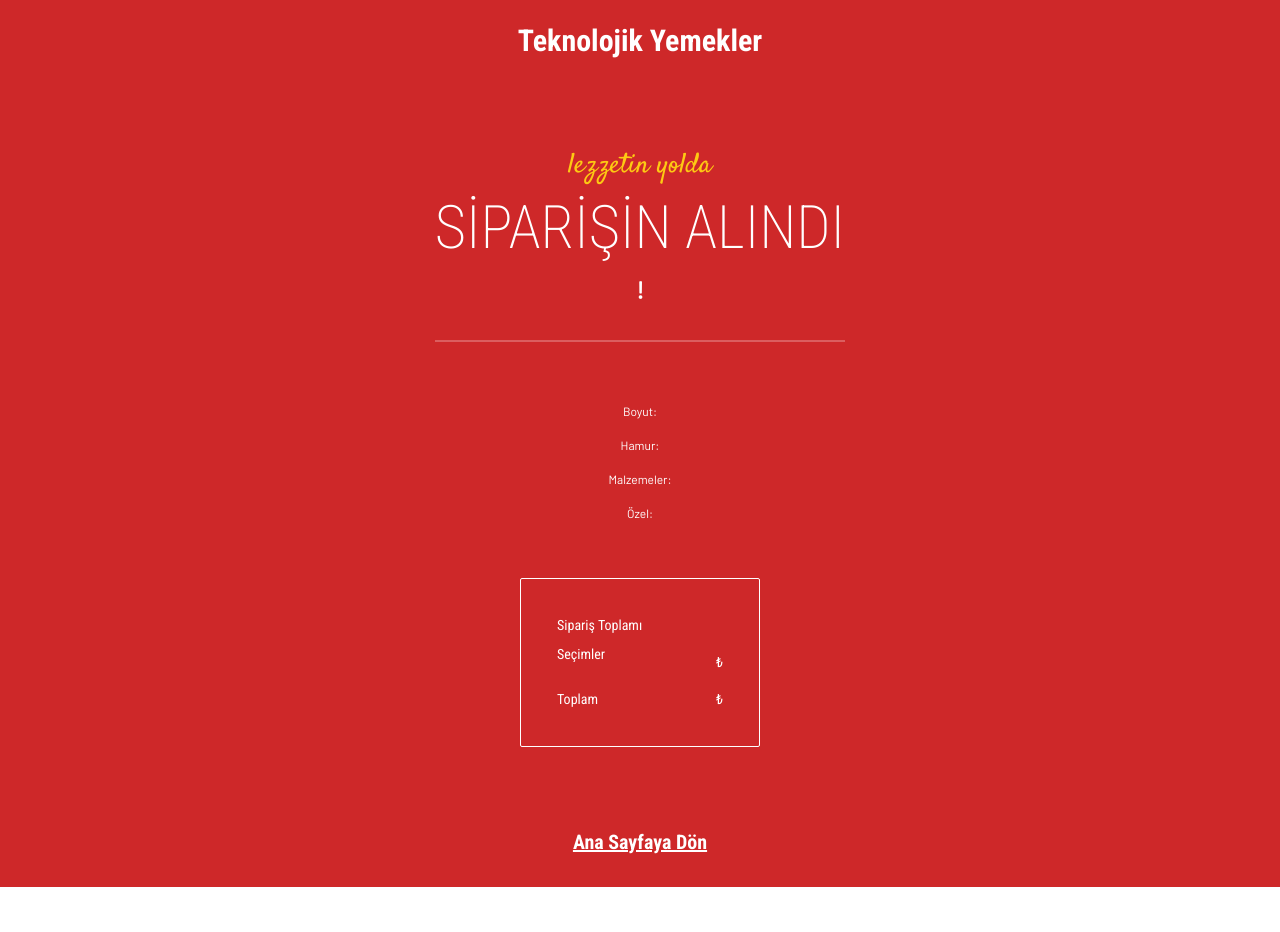
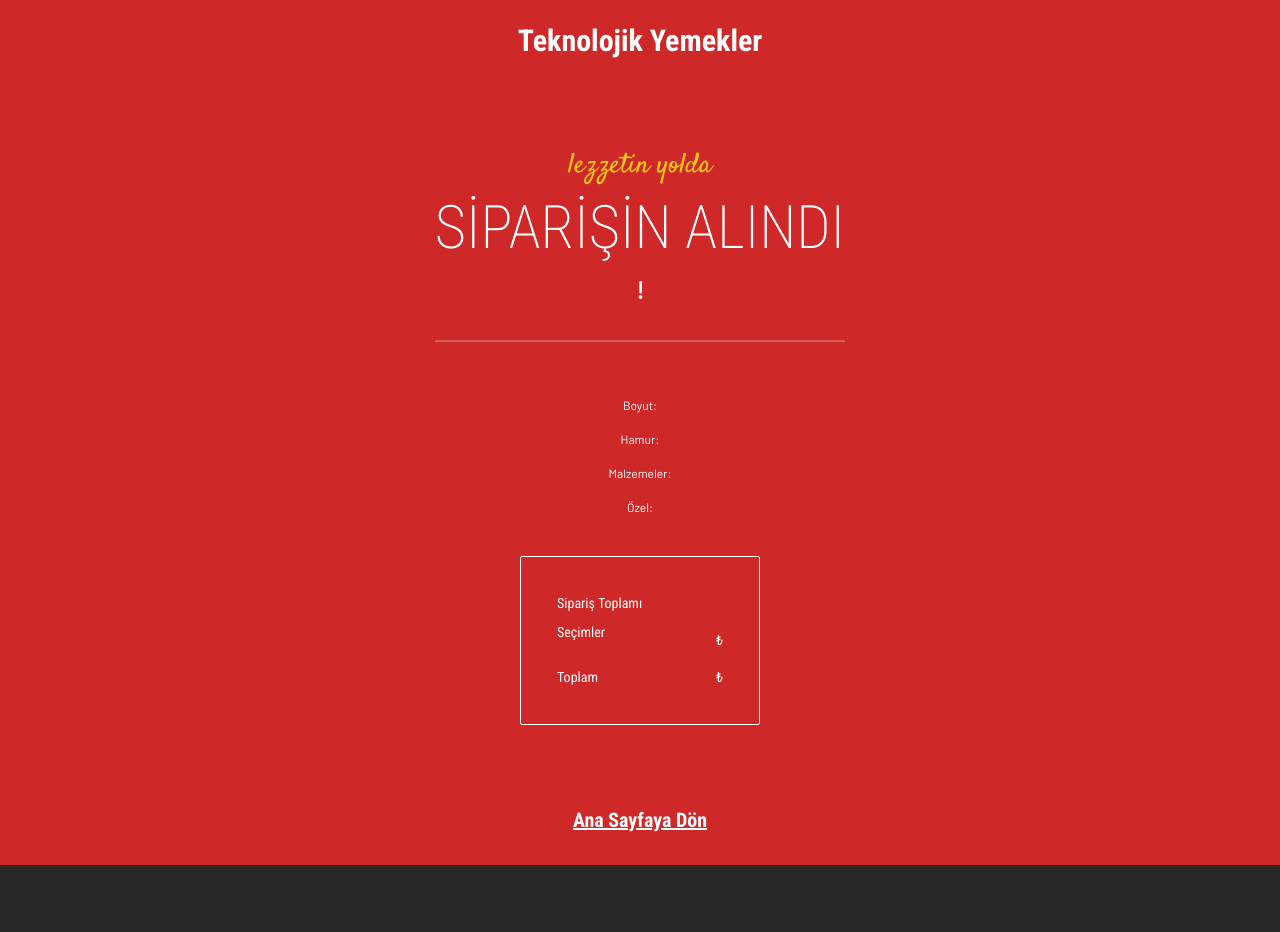
Before and after one commit to sirdashasan/fsweb-s7-challenge-pizza-main, a React (Vite) app: page /product in a window 1280 px wide. Shown: the top 932 px of the page. Before the commit the page ends 887 px from the top, so only its background shows below. Built offline with nearby package versions, Linux system fonts and the light colour scheme.

Commit message:
home-success-order sayfaları düzenlendi

```diff
--- a/src/components/HamurSecimi.jsx
+++ b/src/components/HamurSecimi.jsx
@@ -6,7 +6,9 @@ function HamurSecimi({ dough, handleDoughChange }) {
         className="hamur-title"
       >
         <div>
-          <p>Hamur Seç {!dough && <span className="text-danger">*</span>}</p>
+          <p style={{ fontSize: "15px" }}>
+            Hamur Seç {!dough && <span className="text-danger">*</span>}
+          </p>
         </div>
       </div>
       <div>
--- a/src/pages/Home.jsx
+++ b/src/pages/Home.jsx
@@ -16,31 +16,29 @@ export default function Anasayfa() {
   const [active, setActive] = useState("Pizza");
 
   return (
-    <div>
-      <div className="home-container">
+    <main>
+      <header className="home-container">
         <Header />
         <HomeYazisi />
         <HomeButton />
-      </div>
+      </header>
 
-      <div style={{ backgroundColor: "#FAF7F2" }}>
+      <section style={{ backgroundColor: "#FAF7F2" }}>
+        <nav>
           <Row>
             <Col md={3} />
             <MenuBar />
             <Col md={9} />
           </Row>
+        </nav>
 
-        <div>
-          <div>
+        <section>
           <PizzaCard />
-          </div>
-          <div>
           <BurgerCard />
           <KuryeCard />
-          </div>
-        </div>
+        </section>
 
-        <div
+        <section
           style={{
             textAlign: "center",
             marginTop: "0px",
@@ -66,7 +64,7 @@ export default function Anasayfa() {
           >
             Acıktıran Kodlara Doyuran Lezzetler
           </span>
-        </div>
+        </section>
 
         <MenuBarButtons active={active} setActive={setActive} />
         <div
@@ -82,7 +80,7 @@ export default function Anasayfa() {
           {Products.map(
             (product, index) =>
               active === product.type && (
-                <div
+                <section
                   key={product.id}
                   style={{
                     width: "30%",
@@ -91,7 +89,6 @@ export default function Anasayfa() {
                   }}
                 >
                   <FoodCards
-                    key={product.id}
                     imageSrc={product.image}
                     name={product.name}
                     price={product.price}
@@ -99,17 +96,15 @@ export default function Anasayfa() {
                     comment={product.comment}
                     id={product.id}
                   />
-
-                  {(index + 1) % 3 === 0 && (
-                    <div style={{ clear: "both" }}></div>
-                  )}
-                </div>
+                </section>
               )
           )}
         </div>
+      </section>
 
+      <footer>
         <Footer />
-      </div>
-    </div>
+      </footer>
+    </main>
   );
 }
--- a/src/pages/Order.jsx
+++ b/src/pages/Order.jsx
@@ -120,23 +120,26 @@ export default function Order() {
   console.log(orderDetails);
 
   return (
-    <div className="d-flex  flex-column">
-      <div className="order-header-container">
+    <main className="d-flex flex-column">
+      <header className="order-header-container">
         <Header />
-      </div>
+      </header>
 
-      <Row className="mt-3 order-yazilar-container">
+      <section className="mt-3 order-yazilar-container">
+        <Row>
           <Col md={4} />
           <Col md={4}>
             <OrderYazilar
-            selectedPrice={orderDetails.totalPrice} // selectedprice değiştim
+              selectedPrice={orderDetails.totalPrice}
               selectedProduct={orderDetails?.selectedProduct}
             />
           </Col>
           <Col md={4} />
         </Row>
+      </section>
 
-      <Row className="mt-3">
+      <section className="mt-3 order-options">
+        <Row>
           <Col md={4} />
           <Col md={2}>
             <PizzaBoyutu
@@ -153,8 +156,10 @@ export default function Order() {
           </Col>
           <Col md={4} />
         </Row>
+      </section>
 
-      <Row className="order-malzemeler">
+      <section className="order-malzemeler">
+        <Row>
           <Col md={4} />
           <Col md={4}>
             <Malzemeler
@@ -164,16 +169,23 @@ export default function Order() {
           </Col>
           <Col md={4} />
         </Row>
+      </section>
 
-      <Row className="order-name">
+      <section className="order-name">
+        <Row>
           <Col md={4} />
           <Col md={4}>
-          <NameInput name={orderDetails.name} handleNameChange={handleChange} />
+            <NameInput
+              name={orderDetails.name}
+              handleNameChange={handleChange}
+            />
           </Col>
           <Col md={4} />
         </Row>
+      </section>
 
-      <Row class="order-not">
+      <section className="order-note">
+        <Row>
           <Col md={4} />
           <Col md={4}>
             <SiparisNotu
@@ -183,15 +195,11 @@ export default function Order() {
           </Col>
           <Col md={4} />
         </Row>
+      </section>
 
-      <Row>
-        <Col md={4} />
-        <Col md={4}>
       <hr />
-        </Col>
-        <Col md={4} />
-      </Row>
 
+      <section className="order-details">
         <Row>
           <Col md={4} />
           <Col md={2}>
@@ -211,8 +219,11 @@ export default function Order() {
           </Col>
           <Col md={2} />
         </Row>
+      </section>
 
+      <footer>
         <Footer />
-    </div>
+      </footer>
+    </main>
   );
 }
--- a/src/pages/Success.jsx
+++ b/src/pages/Success.jsx
@@ -19,10 +19,10 @@ export default function Success() {
   console.log(orderSummary);
 
   return (
-    <div>
-      <div className="success-container">
+    <main className="success-container">
       <Header />
 
+      <section>
         <Row>
           <Col md={4} />
           <Col md={4}>
@@ -31,12 +31,13 @@ export default function Success() {
           <Col md={4} />
         </Row>
 
-        <div>
+        <section className="text-center">
           <p className="success-name">
-            <strong> {orderSummary?.name}!</strong>
+            <strong>{orderSummary?.name}!</strong>
           </p>
-        </div>
+        </section>
 
+        <section>
           <Row className="mt-3">
             <Col md={4} />
             <Col md={4}>
@@ -44,24 +45,21 @@ export default function Success() {
             </Col>
             <Col md={4} />
           </Row>
+        </section>
 
-        <Row
-          style={{
-            marginTop: "20px",
-          }}
-        >
+        <section>
+          <Row>
             <Col md={4} />
             <Col md={4}>
               <h5 className="success-selected-product">
-              <p>
                 <strong>{orderSummary?.selectedProduct}</strong>
-              </p>
               </h5>
+            </Col>
             <Col md={4} />
-          </Col>
           </Row>
+        </section>
 
-        <Row className="success-order-summary">
+        <section className="success-order-summary">
           <div className="success-size-dough-ingredient">
             <p>
               Boyut: <strong>{orderSummary?.size}</strong>
@@ -70,29 +68,29 @@ export default function Success() {
               Hamur: <strong>{orderSummary?.dough}</strong>
             </p>
             <p>
-              Malzemeler:{" "}
-              {orderSummary?.ingredients?.map((ingredient, i) => {
-                return (
-                  <p key={i}>
+              Malzemeler:
+              {orderSummary?.ingredients?.map((ingredient, index) => (
+                <span key={index}>
                   <strong>{ingredient}</strong>
-                  </p>
-                );
-              })}
+                  {index < orderSummary.ingredients.length - 1 ? ", " : ""}
+                </span>
+              ))}
             </p>
             <p>
               Özel: <strong>{orderSummary?.note}</strong>
             </p>
           </div>
-        </Row>
+        </section>
 
-        <Row className="success-selected-total-prices">
+        <section className="success-selected-total-prices">
           <SuccessCardComp
             selectedPrice={orderSummary?.selectedPrice}
             totalPrice={orderSummary?.totalPrice}
           />
-        </Row>
+        </section>
+      </section>
 
-        <div className="success-home">
+      <footer className="success-home">
         <Link
           to="/"
           style={{
@@ -101,7 +99,6 @@ export default function Success() {
             color: "inherit",
           }}
         >
-            <div>
           <p
             style={{
               margin: "30px",
@@ -112,10 +109,10 @@ export default function Success() {
           >
             Ana Sayfaya Dön
           </p>
-            </div>
         </Link>
-        </div>
-      </div>
-    </div>
+      </footer>
+
+      <Footer />
+    </main>
   );
 }
```
Also changed, not shown: src/components/PizzaBoyutu.jsx (+0 -23 lines). Lines whose indentation alone changed are shown as unchanged.
